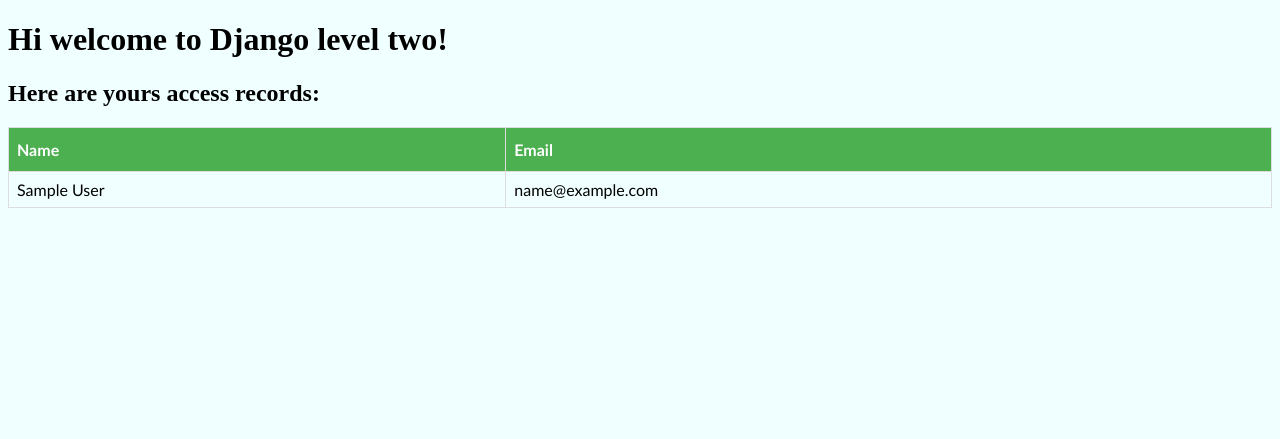
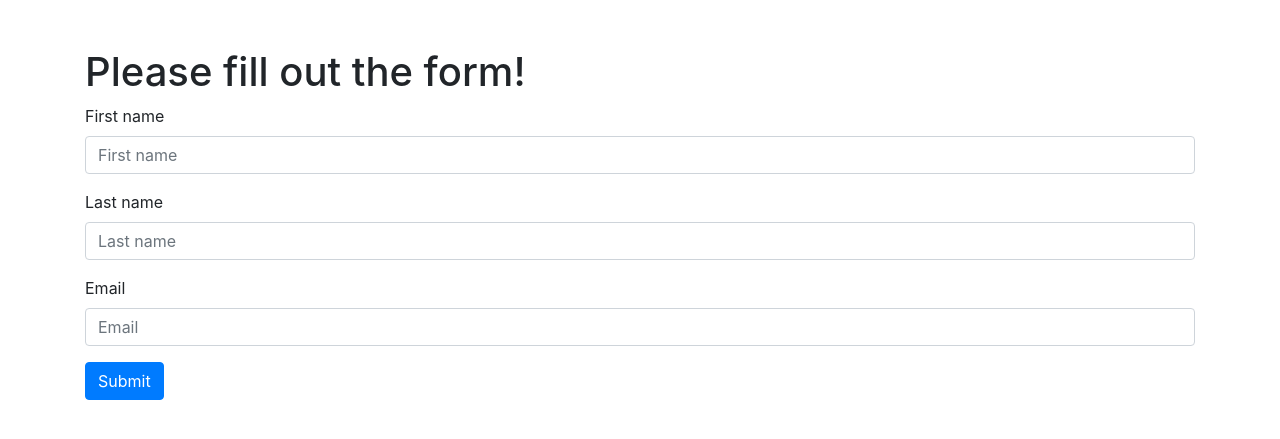
Before and after one commit to cseshahriar/django-bootcamp, a Django app: page /apptwo/users/ in a window 1280 px wide. Shown: the top 439 px of the page. Run offline with Django 3.2, Linux system fonts and the light colour scheme; tables that the repository leaves empty hold one stand-in row (values such as "Sample post"); some libraries are stand-ins or nearby versions.

Commit message:
model form

```diff
--- /dev/null
+++ b/first_project/apptwo/forms.py
@@ -0,0 +1,10 @@
+from django import forms
+from apptwo.models import User
+
+# user model form
+class NewUserForm(forms.ModelForm):
+    # custom validation
+    class Meta():
+        model = User
+        # fields = '__all__'
+        fields = ('first_name', 'last_name', 'email')
--- a/first_project/apptwo/models.py
+++ b/first_project/apptwo/models.py
@@ -5,3 +5,6 @@ class User(models.Model):
     first_name = models.CharField(max_length=128)
     last_name = models.CharField(max_length=128)
     email = models.EmailField(max_length=264, unique=True)
+
+    def __str__(self):
+        return self.first_name +' '+ self.last_name
--- a/first_project/apptwo/views.py
+++ b/first_project/apptwo/views.py
@@ -1,11 +1,23 @@
 from django.shortcuts import render
-from apptwo.models import User
+from apptwo.forms import NewUserForm
 
-# Create your views here.
+
 def index(request):
     return render(request, 'apptwo/index.html')
 
+
 def users(request):
-    user_list = User.objects.order_by('first_name')
-    users = { 'users': user_list }
-    return render(request, 'apptwo/users.html', context=users)
+
+    form = NewUserForm()
+
+    # if request is post
+    if request.method == 'POST':
+        form = NewUserForm(request.POST)
+
+        if form.is_valid():
+            form.save(commit=True)
+            return index(request) # got ot index method
+        else:
+            print("Error! Form Invalid")
+
+    return render(request, 'apptwo/users.html', {'form': form})
--- a/first_project/templates/apptwo/users.html
+++ b/first_project/templates/apptwo/users.html
@@ -6,31 +6,36 @@
     <meta name="viewport" content="width=device-width, initial-scale=1.0">
     <title>Django level tow</title>
     <link rel="stylesheet" href="{% static 'css/style.css' %}">
+    {% load bootstrap4 %}
+
+    {# Load CSS and JavaScript #}
+    {% bootstrap_css %}
+    {% bootstrap_javascript jquery='full' %}
 </head>
 <body>
-    <h1>Hi welcome to Django level two!</h1>
-    <h2>Here are yours access records: </h2>
 
-    <div class="djangotwo">
-        {% if users %}
-        <table class="table">
-            <thead>
-                <th>Name</th>
-                <th>Email</th>
-            </thead>
-            <tbody>
-                <!-- webpages list -->
-                {% for user in users %}
-                <tr>
-                    <td>{{ user.first_name }} {{ user.last_name}}</td>
-                    <td>{{ user.email }}</td>
-                </tr>
-                {% endfor %}
-            </tbody>
-        </table>
-        {% else %}
-        <p>No access recored found!</p>
-        {% endif %}
+    <div class="container mt-5">
+        {% bootstrap_messages %}
+        {{form.errors }}
+        <h1>Please fill out the form!</h1>
+
+        <form action="/apptwo/users/" method="POST" class="form">
+            {% csrf_token %}
+            {% bootstrap_form form %}
+            <!-- field wize -->
+            <!-- <div class="form-group">
+                <label for="">
+                    {{form.first_name.label_tag }}
+                </label>
+                {{form.first_name }}
+            </div> -->
+
+
+            {% buttons %}
+                <button type="submit" class="btn btn-primary"> Submit</button>
+            {% endbuttons %}
+        </form>
     </div>
+
 </body>
 </html>
```
Also changed, not shown: first_project/templates/apptwo/index.html (+21 -1 lines).
